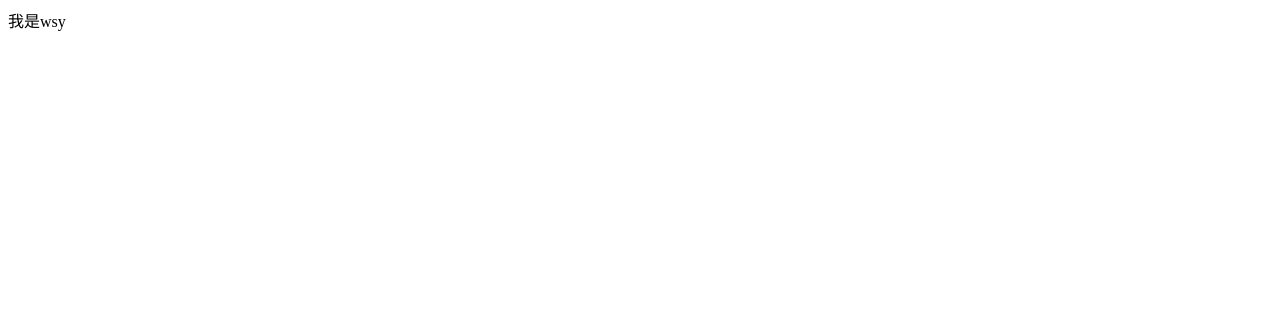
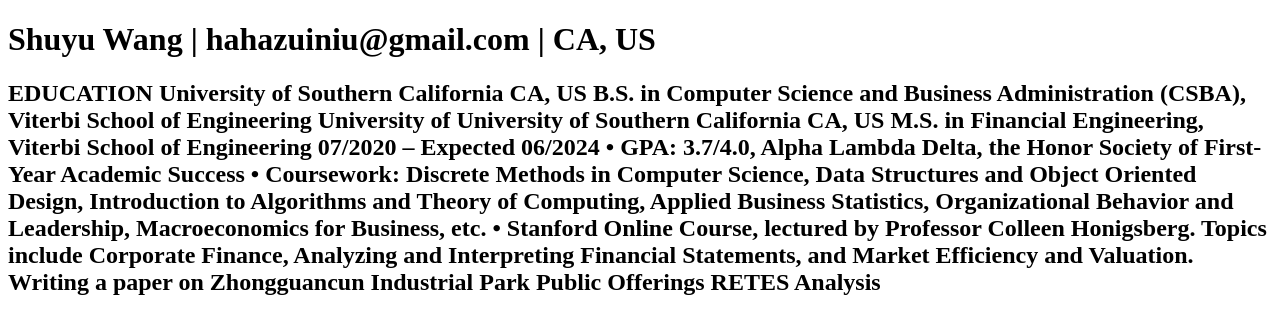
Before and after one commit to shuyuwang123/shuyuwang123.github.io, a plain HTML site: page index.html in a window 1280 px wide. Drawn offline with Linux system fonts and the light colour scheme.

Commit message:
Update index.html

```diff
--- a/index.html
+++ b/index.html
@@ -1,12 +1,26 @@
 <!DOCTYPE html>
 <html>
 <head>
-<title>Purchase a book</title>
+<title>wangshuyu</title>
 </head>
 <body>
 
-我是wsy
+<h1>
+	Shuyu Wang
+| hahazuiniu@gmail.com | CA, US
 
+	</h1>
+	<h2>
+EDUCATION
+University of Southern California                                                                  CA, US
+B.S. in Computer Science and Business Administration (CSBA), Viterbi School of Engineering University of University of Southern California                                                                  CA, US
+M.S. in Financial Engineering, Viterbi School of Engineering
+07/2020 – Expected 06/2024
+•	GPA: 3.7/4.0, Alpha Lambda Delta, the Honor Society of First-Year Academic Success
+•	Coursework: Discrete Methods in Computer Science, Data Structures and Object Oriented Design, Introduction to Algorithms and Theory of Computing, Applied Business Statistics, Organizational Behavior and Leadership, Macroeconomics for Business, etc.
+•	Stanford Online Course, lectured by Professor Colleen Honigsberg. Topics include Corporate Finance, Analyzing and Interpreting Financial Statements, and Market Efficiency and Valuation. Writing a paper on Zhongguancun Industrial Park Public Offerings RETES Analysis
+
+		</h2>
 
 </body>
 </html>
```
